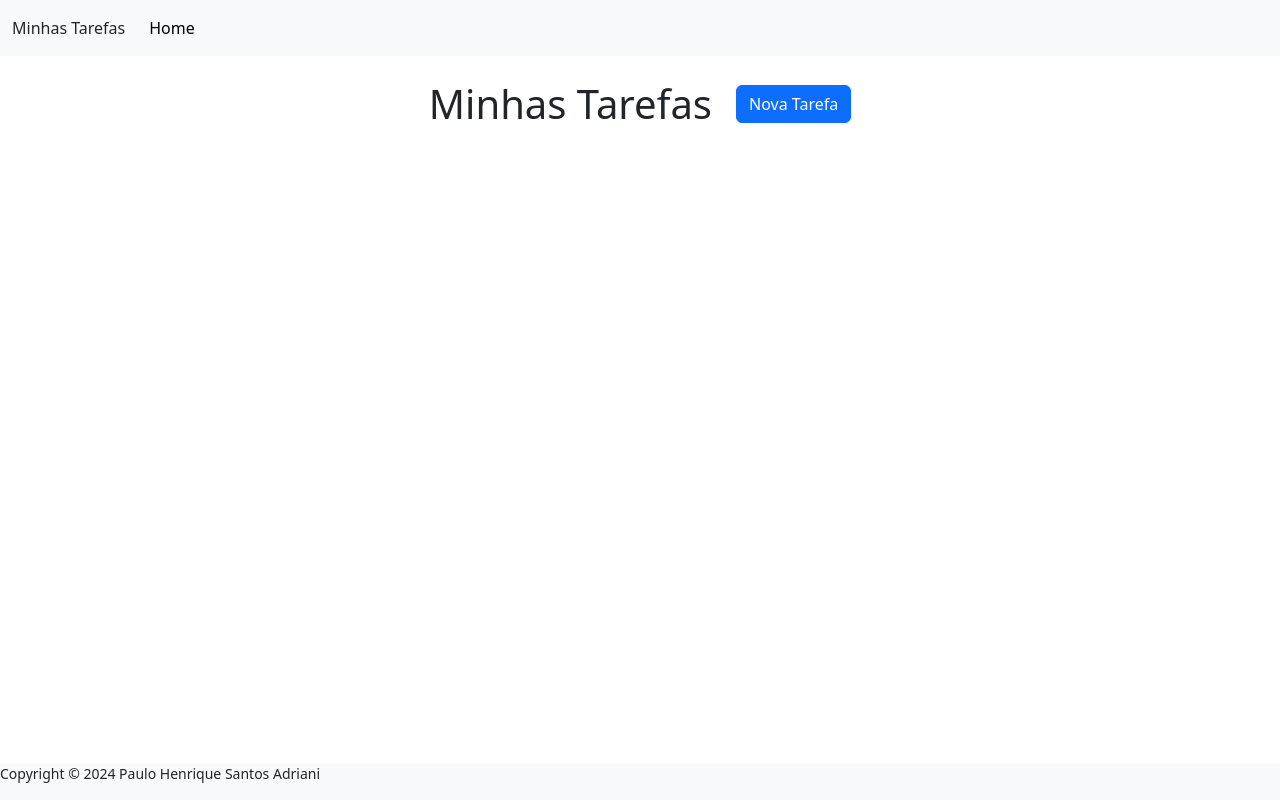
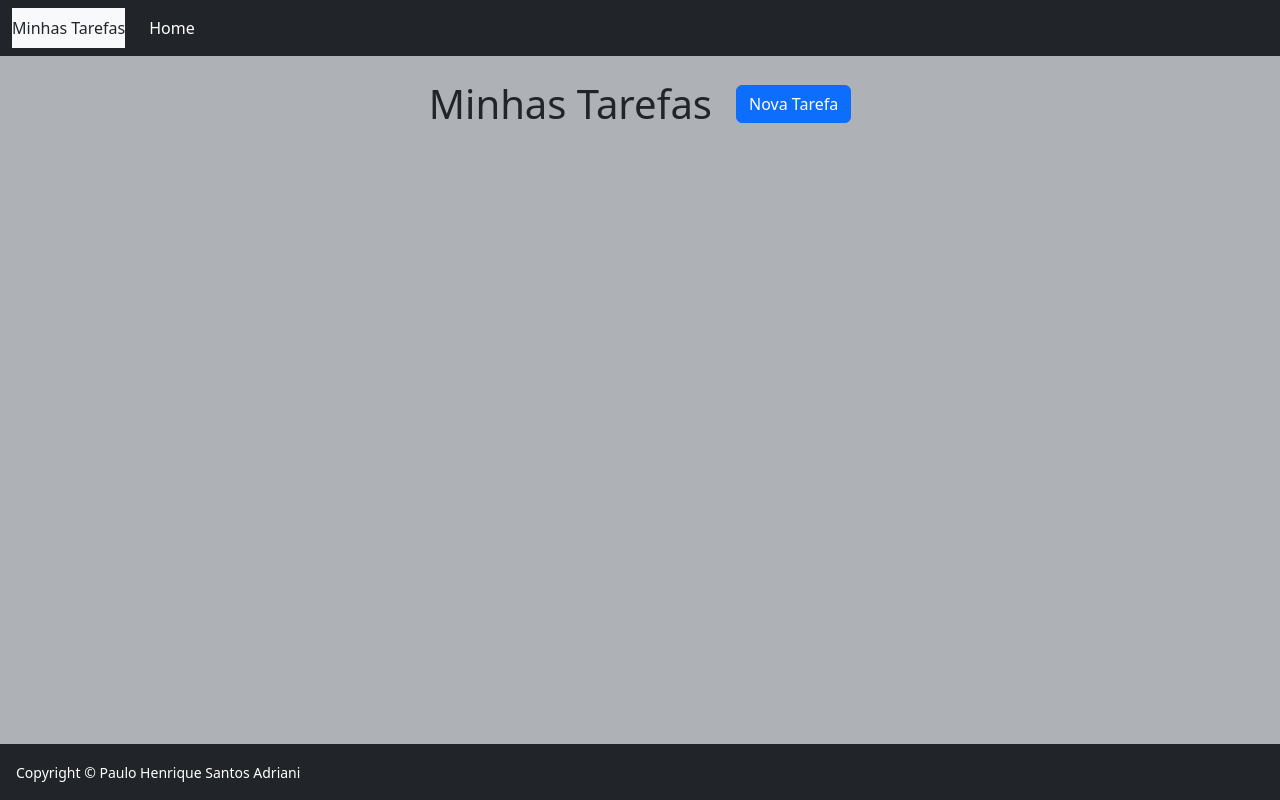
Before and after one commit to pauloAdriani01/Administra-o-de-Tarefas, a Django app: page / in a window 1280 px wide. Run offline with Django 5.2, Linux system fonts and the light colour scheme.

Commit message:
Commit 3 - Atualização no estilo so site e início da implementação de outra funcionalidade

```diff
--- a/telas/static/css/homeTarefas.css
+++ b/telas/static/css/homeTarefas.css
@@ -1,5 +1,5 @@
 footer {
-    position: absolute; /* A posição é definida de acordo com as propriedades de top, bottom, right ou left */
+    position: fixed; /* A posição é definida de acordo com as propriedades de top, bottom, right ou left */
     bottom: 0;
     width: 100%;
 }
--- a/telas/static/js/homeTarefas.js
+++ b/telas/static/js/homeTarefas.js
@@ -1,5 +1,5 @@
-document.getElementById("botaoAdicionar").addEventListener("click", function () { //Caso o evento "click" for detectado, o código dentro da função será rodado
-    const novaTarefa = document.createElement("div") //Cria uma nova div no DOM (ainda invisível) e guarda ela dentro da variável novaTarefa
+document.getElementById("botaoAdicionar").addEventListener("click", function() { //Caso o evento "click" for detectado, o código dentro da função será rodado
+    let novaTarefa = document.createElement("div") //Cria uma nova div no DOM (ainda invisível) e guarda ela dentro da variável novaTarefa
     novaTarefa.contentEditable = true //Deixa a div criada editável, onde o usuário poderá adionar o texto que ele quiser
     novaTarefa.innerText = "Hoje eu preciso..." //Texto padrão quando a div é criada
     novaTarefa.classList.add("p-3", "m-2", "border", "rounded", "col-12", "col-md-6", "col-lg-4") //Adcionar várias configurações do bootstrap para a div
@@ -11,5 +11,14 @@ document.getElementById("botaoAdicionar").addEventListener("click", function ()
         //col-md-6 deixa a div ter a metade do tamanho máximo (6 colunas) em dispositivos médios
         //col-lg-4 deixa a div ter um terço do tamanho máximo (4 colunas) em dispostivos grandes
     novaTarefa.style.minWidth = "500px" //Adiciona um tamanho mínimo quando a div surgir
+    novaTarefa.style.backgroundColor = "#FFFFFF"
     document.getElementById("containerTexto").appendChild(novaTarefa) //Adiciona a novaTarefa dentro desse container
 })
+
+document.getElementById("botaoAdicionar").addEventListener("click", function() {
+   let botaoDeletar = document.createElement("button")
+   botaoDeletar.innerText = "Deletar"
+
+
+   document.getElementById("containerDeleta").appendChild(botaoDeletar)
+})
--- a/telas/templates/homeTarefas.html
+++ b/telas/templates/homeTarefas.html
@@ -12,9 +12,9 @@
      <link rel="stylesheet" href="{% static 'css/homeTarefas.css' %}">
 </head>
 
-<body>
+<body style="background-color: #AEB2B6;">
     <header class="mb-4"> <!-- Adicona um espaço abaixo do header para o restante do conteúdo (mb-4 = margin-bottom: 4)-->
-        <nav class="navbar navbar-expand-lg bg-body-tertiary"> <!-- navbar dá o estilo padrão das navs do bootstrap; navbar-expand-lg deixa o comprimento máximo em telas grandes, faz colapsar em um hámburguer em telas menores (precisa ser configurado); bg-body-tertiary um estilo predeinido de cores do bootstrap-->
+        <nav class="navbar navbar-expand-lg navbar-dark bg-dark"> <!-- navbar dá o estilo padrão das navs do bootstrap; navbar-expand-lg deixa o comprimento máximo em telas grandes, faz colapsar em um hámburguer em telas menores (precisa ser configurado); navbar-dark bg-dark um estilo predeinido de cores do bootstrap-->
             <div class="container-fluid"> <!-- container-fluid deixa a nav ficar no espaço todo, deixando mais responsivo-->
                 <span class="navbar bg-body-tertiary me-3">Minhas Tarefas</span> <!-- navbar deixa o span alinhado com o restante da nav-->
                 <div class="collapse navbar-collapse" id="navbarNavAltMarkup"> <!-- collapse navbar-collapse faz o elemento colapsar em telas menores (se for devidamente condigurado); navbarNavAltMarkup um identificador para um div que colapsa se conectar a um botão (se configurado) via outros identificadores-->
@@ -31,11 +31,18 @@
                 <h1 class="h1 mb-0 me-4">Minhas Tarefas</h1> <!-- mb-0 remover a margem inferior do título; me-3 adiciona um espaçamento entre os elementos (margin-end: 3)-->
                 <button id="botaoAdicionar" class="btn btn-block btn-primary">Nova Tarefa</button> <!-- btn é o estilo padrão dos botões do bootstrap; btn-block deixa o botão ficar no espaçamento máximo de seu conatiner; btn-primary é um estilo padrão do bootstrap-->
             </div>
-            <div id="containerTexto" class="d-flex flex-column align-items-center justify-content-center"></div>
+            <div class="d-flex flex-column align-items-center justify-content-center">
+                <div class="d-flex align-items-center justify-content-center">
+                    <div id="containerTexto" class="d-flex flex-column align-items-center justify-content-center"></div>
+                    <div id="containerDeleta" class="d-flex"></div>
+                </div>
+            </div>
         </div>
     </main>
-    <footer class="bg-body-tertiary">
-        <p class="d-flex"><small>Copyright &copy; 2024 Paulo Henrique Santos Adriani</small></p>
+    <footer class="bg-body-tertiary text-white">
+        <div class="d-flex" style="background-color: #212529;">
+            <p class="mt-3 ms-3"><small>Copyright &copy; Paulo Henrique Santos Adriani</small></p>
+        </div>
     </footer>
     <script src="{% static 'js/homeTarefas.js' %}"></script>
 </body>
```
